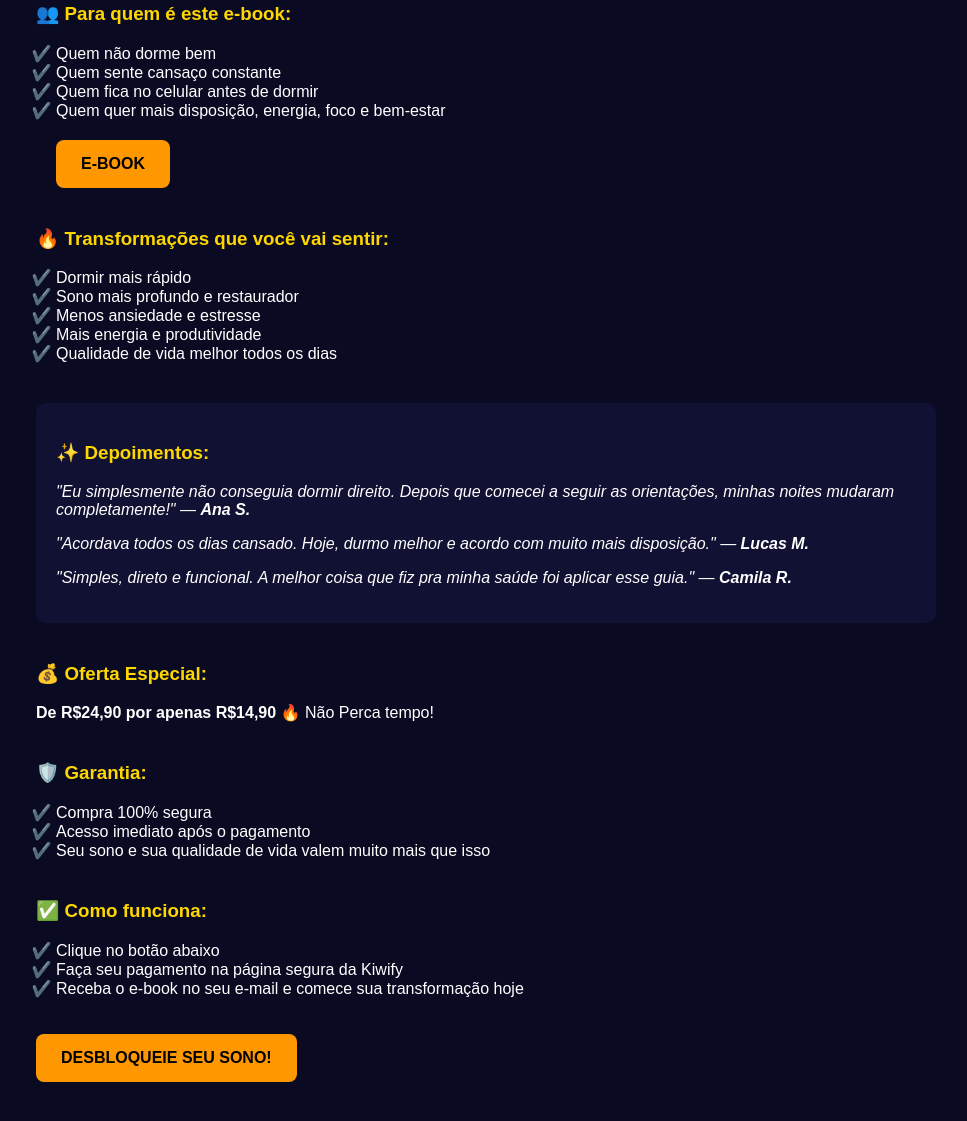
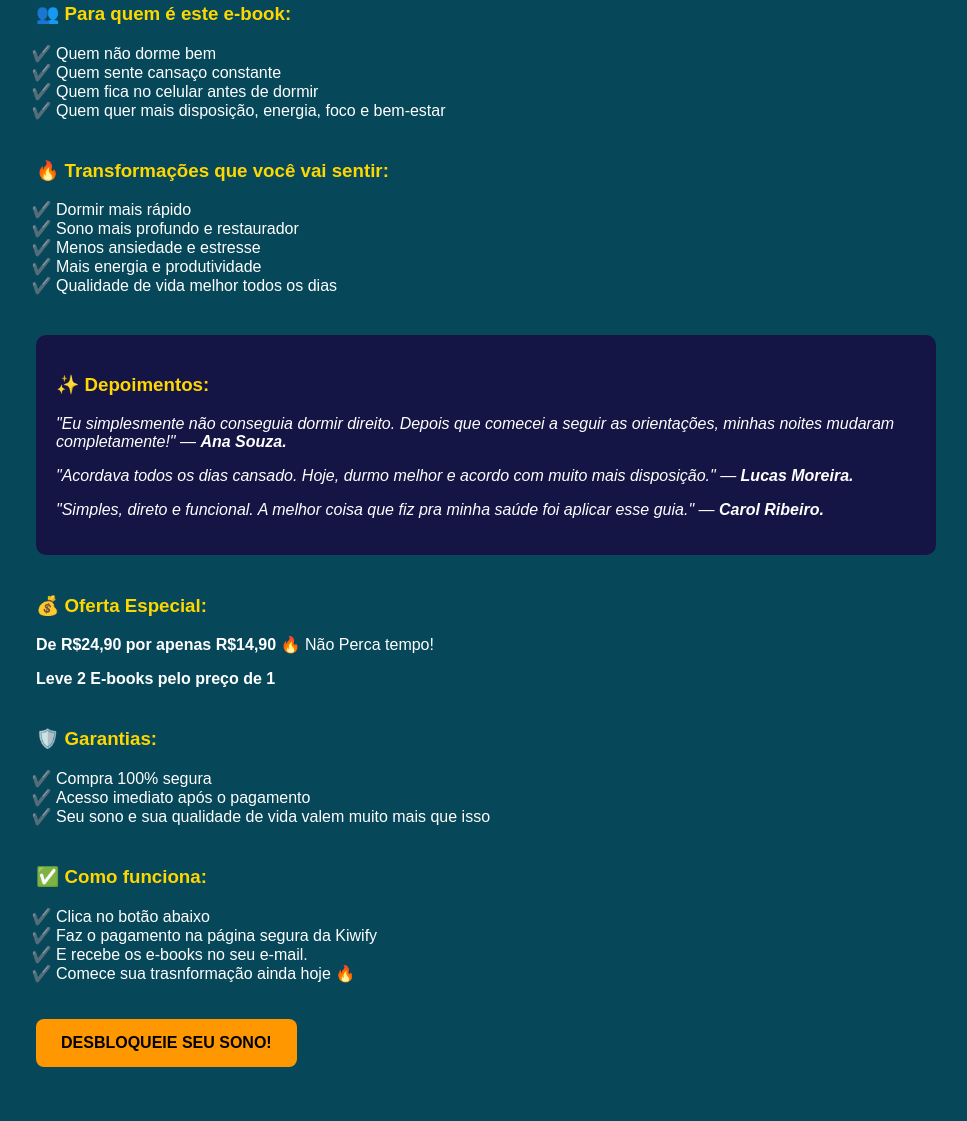
Before and after one commit to Guilhermezin07/durma-melhor, a plain HTML site: page index.html in a window 1280 px wide. Shown: the part 1091-2212 px from the top of the page, without its empty margins (154-1121 px from the left). Drawn offline with Linux system fonts and the light colour scheme.

Commit message:
Add files via upload

```diff
--- a/index.html
+++ b/index.html
@@ -4,59 +4,7 @@
   <meta charset="UTF-8">
   <meta name="viewport" content="width=device-width, initial-scale=1.0">
   <title>Como o Excesso de Telas Está Afetando o Seu Sono</title>
-  <style>
-    body {
-      font-family: Arial, sans-serif;
-      background-color: #0a0a23;
-      color: #fff;
-      margin: 0;
-      padding: 0;
-    }
-    .container {
-      width: 90%;
-      max-width: 900px;
-      margin: auto;
-      padding: 20px;
-    }
-    h1, h2, h3 {
-      color: #ffd700;
-    }
-    .button {
-      display: inline-block;
-      padding: 15px 25px;
-      background-color: #ff9800;
-      color: #000;
-      text-decoration: none;
-      font-weight: bold;
-      border-radius: 8px;
-      margin-top: 20px;
-    }
-    ul {
-      list-style-type: '✔️ ';
-      padding-left: 20px;
-    }
-    .section {
-      margin-bottom: 40px;
-    }
-    .highlight {
-      color: #00ffff;
-    }
-    .testimonial {
-      background-color: #111133;
-      padding: 20px;
-      border-radius: 10px;
-      margin-bottom: 40px;
-    }
-    .testimonial p {
-      font-style: italic;
-    }
-    .bonus {
-      background-color: #222255;
-      padding: 20px;
-      border-radius: 10px;
-    }
-  </style>
-</head>
+  <link rel="stylesheet" href="style.css"> </head>
 <body>
   <div class="container">
     <h1>O EXCESSO DE TELAS ESTÁ DESTRUINDO O SEU SONO!</h1>
@@ -92,7 +40,7 @@
     </div>
 
     <div class="bonus">
-      <h3>🎁 Bônus Exclusivos: Comprando hoje voce leva tambem: </h3>
+      <h3>🎁 Bônus Exclusivos: Comprando um e-book hoje voce leva outro tambem! </h3>
       <ul>
         <li>Checklist Premium da Higiene do Sono</li>
         <li>Desafio 7 Dias para Dormir Melhor</li>
@@ -117,7 +65,6 @@
         <li>Quem sente cansaço constante</li>
         <li>Quem fica no celular antes de dormir</li>
         <li>Quem quer mais disposição, energia, foco e bem-estar</li>
-        <a href="https://pay.kiwify.com.br/aFtfb0S" class="button">E-BOOK </a>
       </ul>
     </div>
 
@@ -134,18 +81,19 @@
 
     <div class="testimonial">
       <h3>✨ Depoimentos:</h3>
-      <p>"Eu simplesmente não conseguia dormir direito. Depois que comecei a seguir as orientações, minhas noites mudaram completamente!" — <strong>Ana S.</strong></p>
-      <p>"Acordava todos os dias cansado. Hoje, durmo melhor e acordo com muito mais disposição." — <strong>Lucas M.</strong></p>
-      <p>"Simples, direto e funcional. A melhor coisa que fiz pra minha saúde foi aplicar esse guia." — <strong>Camila R.</strong></p>
+      <p>"Eu simplesmente não conseguia dormir direito. Depois que comecei a seguir as orientações, minhas noites mudaram completamente!" — <strong>Ana Souza.</strong></p>
+      <p>"Acordava todos os dias cansado. Hoje, durmo melhor e acordo com muito mais disposição." — <strong>Lucas Moreira.</strong></p>
+      <p>"Simples, direto e funcional. A melhor coisa que fiz pra minha saúde foi aplicar esse guia." — <strong>Carol Ribeiro.</strong></p>
     </div>
 
     <div class="section">
       <h3>💰 Oferta Especial:</h3>
       <p><strong>De R$24,90 por apenas R$14,90</strong> 🔥 Não Perca tempo!</p>
+      <p><strong>Leve 2 E-books pelo preço de 1 </strong></p>
     </div>
 
     <div class="section">
-      <h3>🛡️ Garantia:</h3>
+      <h3>🛡️ Garantias:</h3>
       <ul>
         <li>Compra 100% segura</li>
         <li>Acesso imediato após o pagamento</li>
@@ -156,9 +104,10 @@
     <div class="section">
       <h3>✅ Como funciona:</h3>
       <ul>
-        <li>Clique no botão abaixo</li>
-        <li>Faça seu pagamento na página segura da Kiwify</li>
-        <li>Receba o e-book no seu e-mail e comece sua transformação hoje</li>
+        <li>Clica no botão abaixo</li>
+        <li>Faz o pagamento na página segura da Kiwify</li>
+        <li>E recebe os e-books no seu e-mail.</li>
+        <li>Comece sua trasnformação ainda hoje 🔥</li>
       </ul>
       <a href="https://pay.kiwify.com.br/aFtfb0S" class="button">DESBLOQUEIE SEU SONO!</a>
     </div>
--- /dev/null
+++ b/style.css
@@ -0,0 +1,59 @@
+body {
+ font-family: Arial, sans-serif;
+ background-color: #064759;
+ color: #fff;
+ margin: 0;
+ padding: 0;
+}
+
+.container {
+ width: 90%;
+ max-width: 900px;
+ margin: auto;
+ padding: 20px;
+}
+
+h1, h2, h3 {
+ color: #ffd700;
+}
+
+.button {
+ display: inline-block;
+ padding: 15px 25px;
+ background-color: #ff9800;
+ color: #000;
+ text-decoration: none;
+ font-weight: bold;
+ border-radius: 8px;
+ margin-top: 20px;
+}
+
+ul {
+ list-style-type: '✔️ ';
+ padding-left: 20px;
+}
+
+.section {
+ margin-bottom: 40px;
+}
+
+.highlight {
+ color: #00ffff;
+}
+
+.testimonial {
+ background-color: #151545;
+ padding: 20px;
+ border-radius: 10px;
+ margin-bottom: 40px;
+}
+
+.testimonial p {
+ font-style: italic;
+}
+
+.bonus {
+ background-color: #222255;
+ padding: 20px;
+ border-radius: 10px;
+}
```
